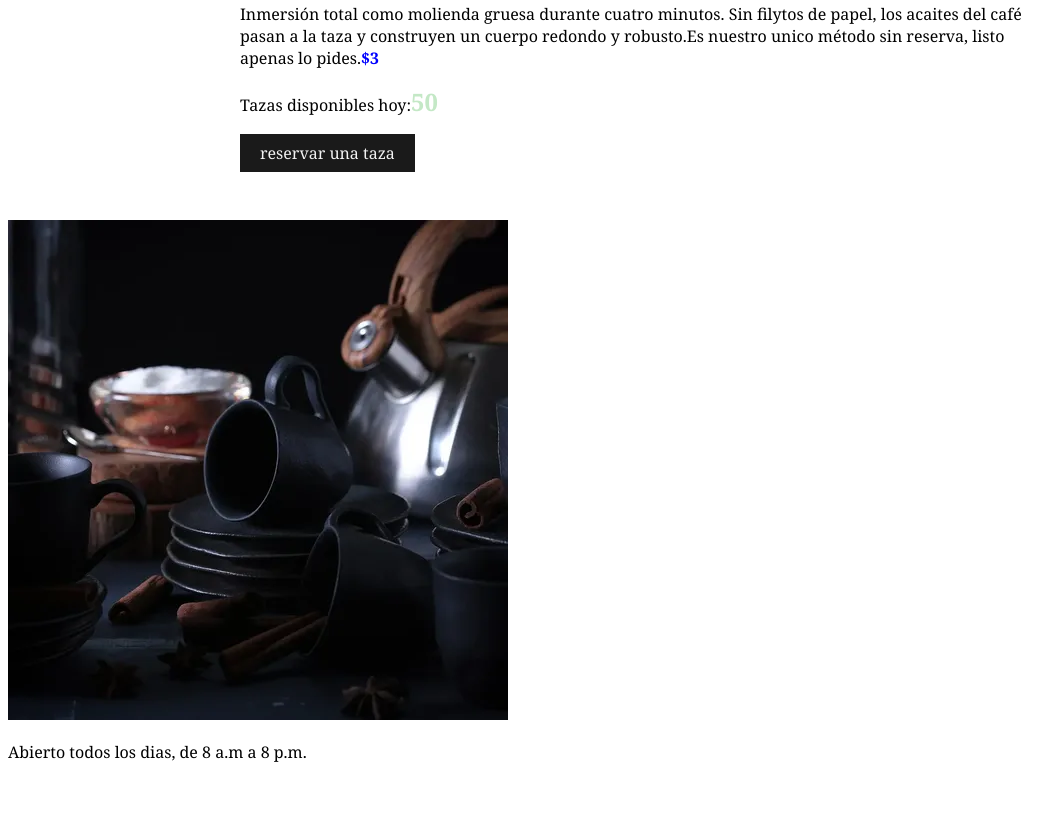
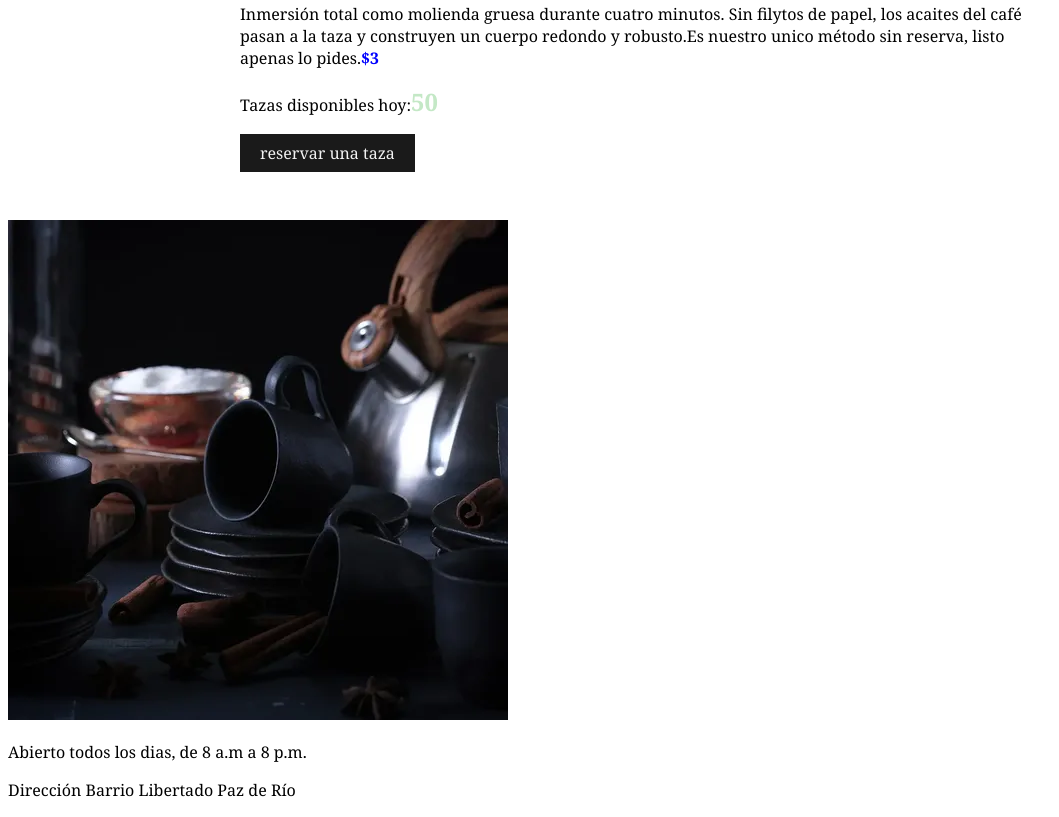
Before and after one commit to ingsebastianamaya-a11y/ookini, a plain HTML site: page imdex.html in a window 1280 px wide. Shown: the part 858-1675 px from the top of the page, without its empty margins (0-1059 px from the left). Before the commit the page ends 1637 px from the top, so only its background shows below. Drawn offline with Linux system fonts and the light colour scheme.

Commit message:
agregar direccion de Ookino en el footer

```diff
--- a/imdex.html
+++ b/imdex.html
@@ -56,6 +56,7 @@
     <footer id="Contacto">
         <img src="ookini-barra.png" alt="Barra de Ookini Café de especialidad">
         <p>Abierto todos los dias, de 8 a.m a 8 p.m.</p>
+        <p> Dirección Barrio Libertado Paz de Río</p>
 
     </footer>
 
```
